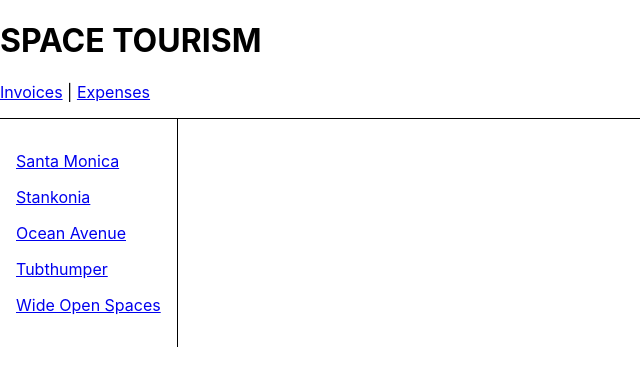
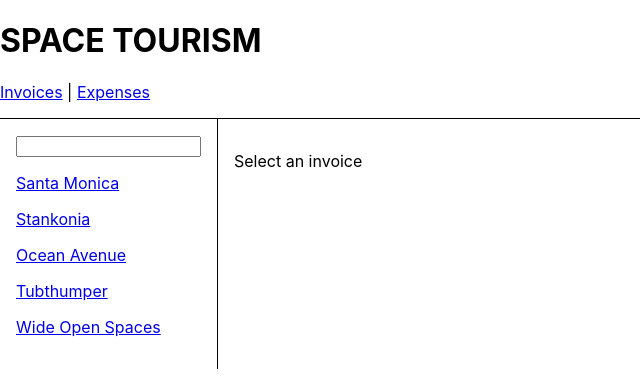
Before and after one commit to blabash/space-tourism-multi-page-website, a React (Create React App) app: page /invoices in a window 1280 px wide. Shown: the top 386 px of the page, without its empty margins (0-640 px from the left). Built offline with nearby package versions, Linux system fonts and the light colour scheme.

Commit message:
Add url params

```diff
--- a/src/index.tsx
+++ b/src/index.tsx
@@ -18,6 +18,14 @@ root.render(
         <Route path="/" element={<App />}>
           <Route path="expenses" element={<Expenses />} />
           <Route path="invoices" element={<Invoices />}>
+            <Route
+              index
+              element={
+                <main style={{ padding: "1rem" }}>
+                  <p>Select an invoice</p>
+                </main>
+              }
+            />
             <Route path=":invoiceId" element={<Invoice />} />
           </Route>
           <Route
--- a/src/routes/invoices.tsx
+++ b/src/routes/invoices.tsx
@@ -1,11 +1,23 @@
 import React from "react";
-import { Link, Outlet } from "react-router-dom";
+import {
+  NavLink,
+  NavLinkProps,
+  Outlet,
+  useLocation,
+  useSearchParams,
+} from "react-router-dom";
 import { getInvoices } from "../data";
 
-type Props = {};
+function QueryNavLink({ to, ...props }: NavLinkProps) {
+  let location = useLocation();
+  return <NavLink to={to + location.search} {...props} />;
+}
 
-export default function Invoices({}: Props) {
+type InvoiceProps = {};
+
+export default function Invoices({}: InvoiceProps) {
   let invoices = getInvoices();
+  let [searchParams, setSearchParams] = useSearchParams();
 
   return (
     <div style={{ display: "flex" }}>
@@ -15,15 +27,37 @@ export default function Invoices({}: Props) {
           padding: "1rem",
         }}
       >
-        {invoices.map((invoice) => (
-          <Link
-            style={{ display: "block", margin: "1rem 0" }}
-            to={`/invoices/${invoice.number}`}
-            key={invoice.number}
-          >
-            {invoice.name}
-          </Link>
-        ))}
+        <input
+          value={searchParams.get("filter") || ""}
+          onChange={(event) => {
+            let filter = event.target.value;
+            if (filter) {
+              setSearchParams({ filter });
+            } else {
+              setSearchParams({});
+            }
+          }}
+        />
+        {invoices
+          .filter((invoice) => {
+            let filter = searchParams.get("filter");
+            if (!filter) return true;
+            let name = invoice.name.toLowerCase();
+            return name.startsWith(filter.toLowerCase());
+          })
+          .map((invoice) => (
+            <QueryNavLink
+              style={({ isActive }) => ({
+                display: "block",
+                margin: "1rem 0",
+                color: isActive ? "red" : "",
+              })}
+              to={`/invoices/${invoice.number}`}
+              key={invoice.number}
+            >
+              {invoice.name}
+            </QueryNavLink>
+          ))}
       </nav>
       <Outlet />
     </div>
```
